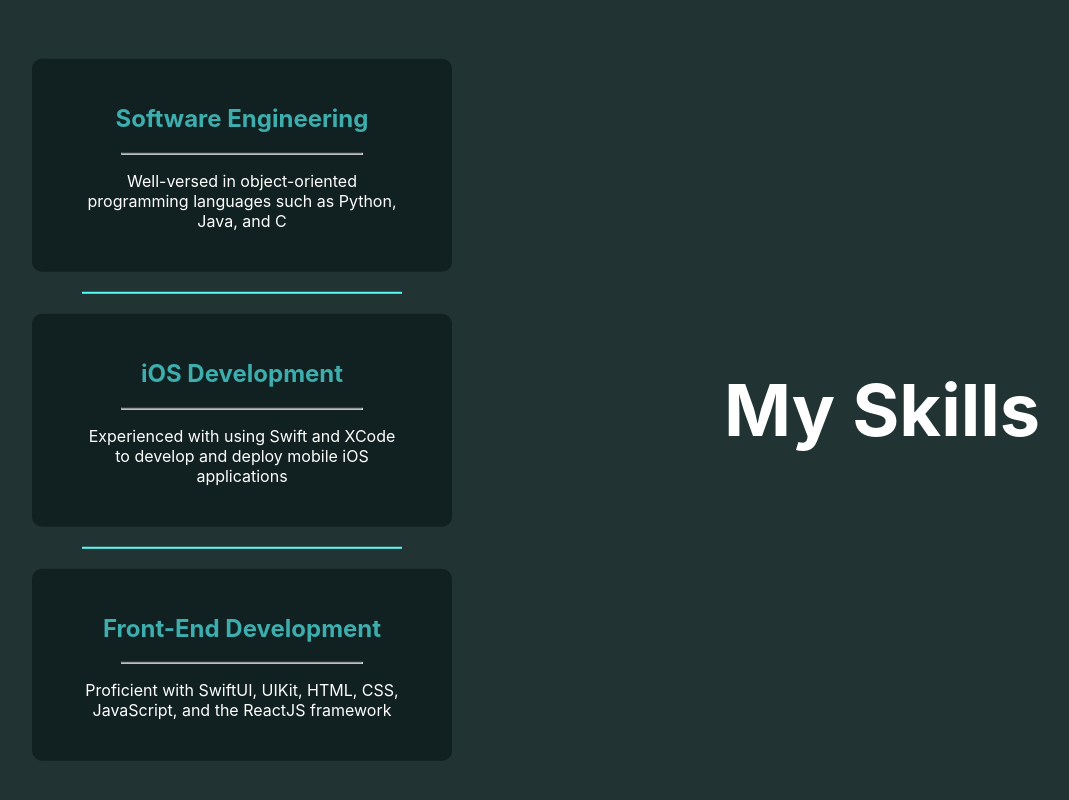
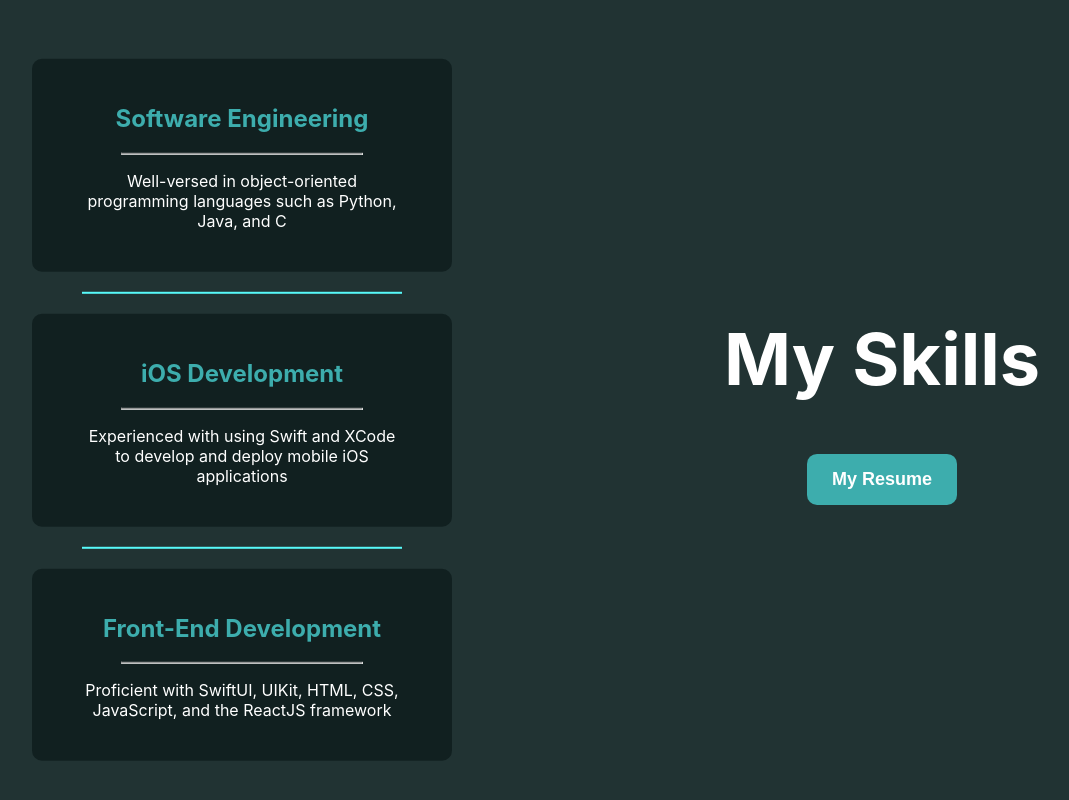
Before and after one commit to Andy-V12345/Personal-Website, a React (Create React App) app in the folder andy-website/: page / in a window 1280 px wide. Shown: the part 1590-2390 px from the top of the page, without its empty margins (78-1147 px from the left). Built offline with nearby package versions, Linux system fonts and the light colour scheme.

Commit message:
added resume button

```diff
--- a/andy-website/src/App.css
+++ b/andy-website/src/App.css
@@ -33,6 +33,29 @@ img.bg {
 
 .special-color {
   color: #3DADAD;
+}
+
+.resume {
+  background-color: #3DADAD;
+  border: none;
+  color: white;
+  padding: 15px 25px;
+  font-size: large;
+  font-weight: bold;
+  border-radius: 10px;
+  transition: .2s ease-in-out;
+}
+
+.resume-hover {
+  background-color: #3DADAD;
+  border: none;
+  color: white;
+  padding: 15px 25px;
+  font-size: large;
+  font-weight: bold;
+  border-radius: 10px;
+  transform: scale(1.1);
+  transition: 0.2s ease-in-out;
 }
 
 .About {
@@ -113,6 +136,10 @@ img.bg {
   left: 50%;
   transform: translate(-50%, -50%);
   font-size: calc(20px + 2vmin);
+}
+
+.header-container h1 {
+  margin-top: 0px;
 }
 
 .right-container {
--- a/andy-website/src/App.js
+++ b/andy-website/src/App.js
@@ -1,6 +1,7 @@
 import './App.css';
 import Navbar from './Navbar.js';
 import SkillBox from './SkillBox';
+import ResumeButton from './ResumeButton';
 
 function App() {
   return (
@@ -62,7 +63,10 @@ function App() {
         </div>
         <div className='right-container'>
           <div className='header'>
-            <h1>My Skills</h1>
+            <div className='header-container'>
+              <h1>My Skills</h1>
+              <ResumeButton />
+            </div>
           </div>
         </div>
       </div>
--- /dev/null
+++ b/andy-website/src/ResumeButton.js
@@ -0,0 +1,17 @@
+import React from 'react'
+import './App.css'
+
+function ResumeButton() {
+    const [buttonState, setButtonState] = React.useState(() => 'resume')
+
+    return (
+        <button onMouseEnter={() => setButtonState('resume-hover')}
+                onMouseLeave={() => setButtonState('resume')}
+                className={buttonState}>
+            My Resume
+            {/* <a href="../Resume.pdf" type='application/pdf' target='_blank'>My Resume</a> */}
+        </button>
+    )
+}
+
+export default ResumeButton
```
Also changed, not shown: 1 other file (tests, documents, lock files or other folders).
